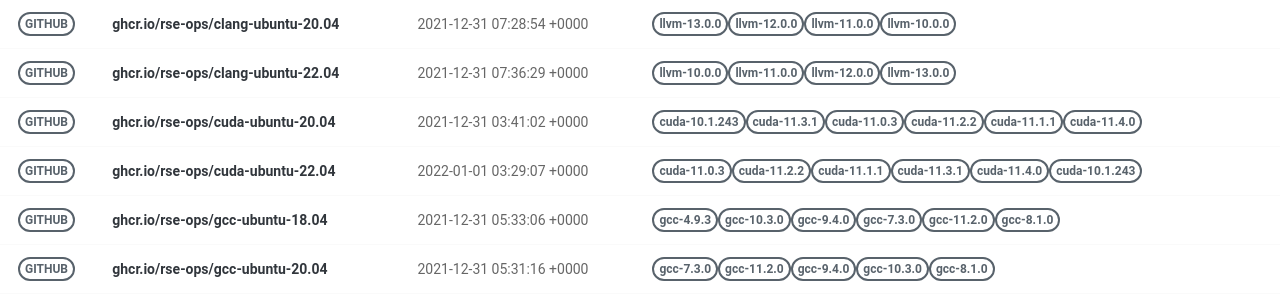
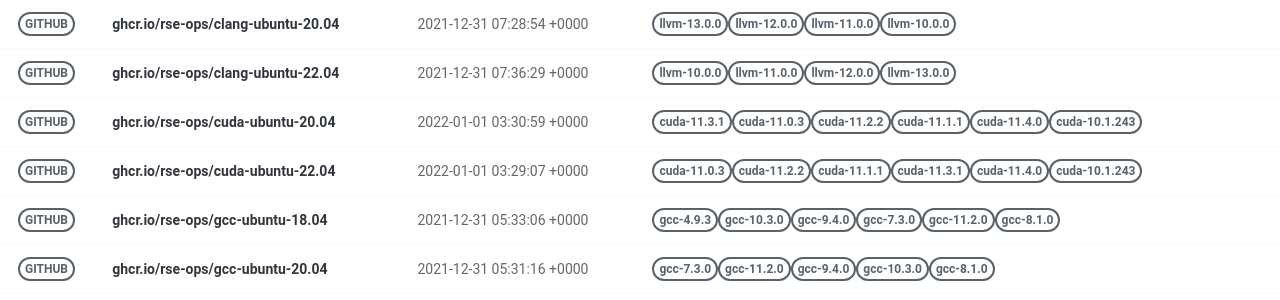
Before and after one commit to rse-ops/docker-images, a Jekyll site: the page built from pages/index.md, in a window 1280 px wide. Shown: the part 179-479 px from the top of the page. Built offline with Jekyll 4.4.1, drawn with Linux system fonts in a browser that asks for light colours; nearby versions of some CDN libraries.

Commit message:
Automated push to update library 2022-01-01

```diff
--- a/_library/ghcr.io-rse-ops-cuda-ubuntu-20.04.md
+++ b/_library/ghcr.io-rse-ops-cuda-ubuntu-20.04.md
@@ -1,14 +1,11 @@
 ---
 layout: container
 name: ghcr.io/rse-ops/cuda-ubuntu-20.04
-updated_at: 2021-12-31 03:41:02.479806
+updated_at: 2022-01-01 03:30:59.863541
 
 
 container_url: https://github.com/orgs/rse-ops/packages/container/package/cuda-ubuntu-20.04
 versions:
- - tag: cuda-10.1.243
-   dockerfile: https://github.com/rse-ops/docker-images/blob/main/ubuntu/cuda/Dockerfile
-   manifest: https://crane.ggcr.dev/manifest/ghcr.io/rse-ops/cuda-ubuntu-20.04:cuda-10.1.243
  - tag: cuda-11.3.1
    dockerfile: https://github.com/rse-ops/docker-images/blob/main/ubuntu/cuda/Dockerfile
    manifest: https://crane.ggcr.dev/manifest/ghcr.io/rse-ops/cuda-ubuntu-20.04:cuda-11.3.1
```
Also changed, not shown: other parts of _library/ghcr.io-rse-ops-cuda-ubuntu-20.04.md (+3 -0 lines).
